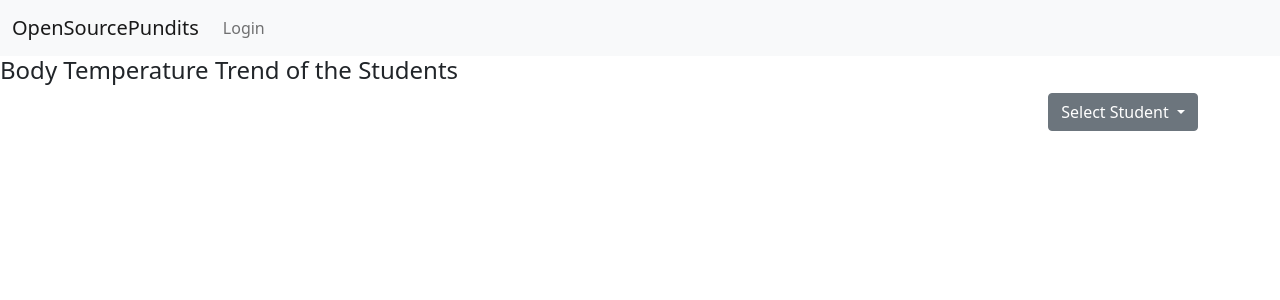
After one commit to JayateerthDambal/FaceRecogWebModule, a Django app: page /body_temp_trends in a window 1280 px wide. The commit adds this page. Shown: the top 300 px of the page. Run offline with Django 3.2, Linux system fonts and the light colour scheme; some libraries are stand-ins or nearby versions.

Commit message:
Base Commit

```diff
--- a/Dashboard/urls.py
+++ b/Dashboard/urls.py
@@ -6,6 +6,6 @@ urlpatterns = [
     path('', views.home_page, name='Home'),
     path('student_record', views.get_student_record, name='Record'),
     path('todays_record', views.todays_record, name='TodaysRecord'),
-    path('yesterdays_record', views.yesterdays_record, name='YesterdaysRecord'),
+    path('body_temp_trends', views.get_student_values, name='TempTrends'),
 
 ]
--- a/Dashboard/views.py
+++ b/Dashboard/views.py
@@ -4,6 +4,23 @@ from .models import Attendance_info, StudentRecord
 from django.http import JsonResponse
 import json
 from datetime import date, timedelta
+import psycopg2
+import pandas as pd
+
+conn = psycopg2.connect(
+    host = 'localhost',
+    database = 'FaceRecognition',
+    user= 'postgres',
+    password = 'dragonforcE#1',
+    port = '5432'
+)
+
+### Connecting to database with pandas
+df = pd.read_sql('select * from attendance_info', conn)
+
+def get_student_values(request):
+    return  render(request, 'temp_charts.html')
+
 
 
 @login_required(login_url='/login')
@@ -20,12 +37,7 @@ def todays_record(request):
     return render(request, 'home.html', {'infos': info})
 
 
-def yesterdays_record(request):
-    today_date = date.today().strftime("%d-%m-%Y")
-    yesterday = (today_date - timedelta(days=1))
 
-    info = Attendance_info.objects.filter(date=yesterday).order_by('student_id')
-    return render(request, 'home.html', {'infos': info})
 
 
 @login_required(login_url='/login')
--- a/FaceRecogWebModule/settings.py
+++ b/FaceRecogWebModule/settings.py
@@ -81,7 +81,7 @@ DATABASES = {
         'ENGINE': 'django.db.backends.postgresql',
         'NAME': 'FaceRecognition',
         'USER': 'postgres',
-        'PASSWORD': '',
+        'PASSWORD': 'dragonforcE#1',
         'host': 'localhost',
         'PORT': '5432',
     }
--- a/templates/base.html
+++ b/templates/base.html
@@ -27,6 +27,9 @@
                     <li class="navbar-nav">
                         <a class="nav-link" aria-current="page" href="/logout">Logout</a>
                     </li>
+                    <li class="navbar-nav">
+                        <a class="nav-link" aria-current="page" href="/body_temp_trends">Charts</a>
+                    </li>
                 {% else %}
                     <li class="navbar-nav">
                         <a class="nav-link" aria-current="page" href="/login">Login</a>
@@ -47,6 +50,8 @@
     <script type="text/javascript" src="{% static 'js/bootstrap.bundle.js' %}"></script>
     <script type="text/javascript" src="{% static 'js/bootstrap.min.js' %}"></script>
 <script src="https://cdn.jsdelivr.net/npm/chart.js@2.9.3/dist/Chart.min.js"></script>
+<script src="https://cdn.jsdelivr.net/npm/chart.js@2.9.4"></script>
+
 
 </body>
 </html>
--- /dev/null
+++ b/templates/temp_charts.html
@@ -0,0 +1,16 @@
+{% extends 'base.html' %}
+{% block content %}
+    <h4>Body Temperature Trend of the Students</h4>
+
+        <div class="dropdown d-flex flex-row-reverse container-sm">
+      <button class="btn btn-secondary dropdown-toggle" type="button" id="dropdownMenuButton1" data-bs-toggle="dropdown" aria-expanded="false">
+        Select Student
+      </button>
+      <ul class="dropdown-menu" aria-labelledby="dropdownMenuButton1">
+        <li><a class="dropdown-item" href="#">Jayateerth</a></li>
+        <li><a class="dropdown-item" href="#">Shreeraj</a></li>
+        <li><a class="dropdown-item" href="#">Tejas</a></li>
+        <li><a class="dropdown-item" href="/student">Rupesh</a></li>
+      </ul>
+    </div>
+{% endblock %}
```
Also changed, not shown: Dashboard/postgres_connect.py (added, +22 -0 lines), templates/home.html (+3 -7 lines), 1 other file.
